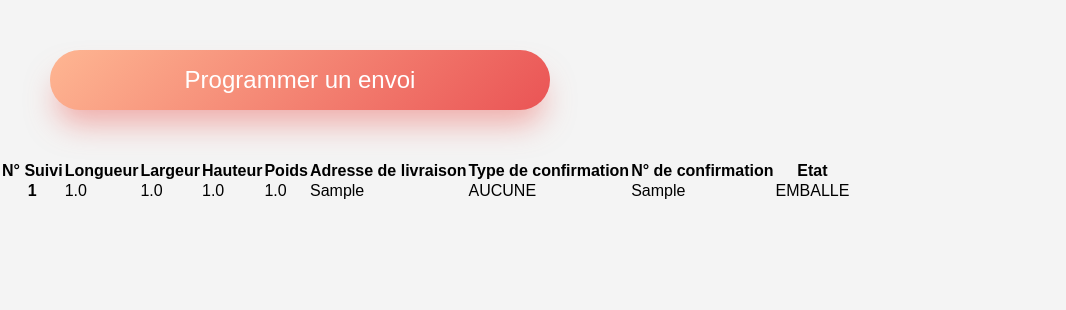
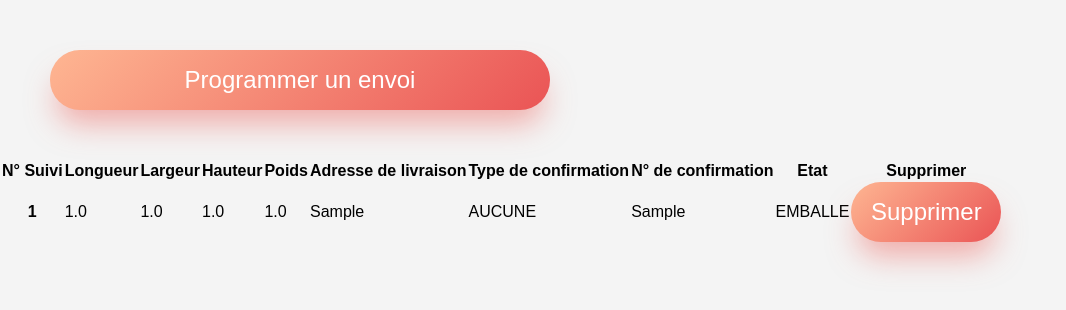
Before and after one commit to Mtoulliou/TransportCP, a Django app: page /expediteur/ in a window 1280 px wide. Shown: the part 181-491 px from the top of the page, without its empty margins (0-1066 px from the left). Run offline with Django 5.2, Linux system fonts and the light colour scheme; tables that the repository leaves empty hold one stand-in row (values such as "Sample post").

Commit message:
'commit''

```diff
--- a/TCP/TCP/urls.py
+++ b/TCP/TCP/urls.py
@@ -23,6 +23,7 @@ urlpatterns = [
     path('', views.accueil),
     path('accueil/', views.accueil),
     path('expediteur/', views.expediteur),
+    path('expediteur/supprimer/<int:colis_id>/', views.supprimer_colis, name='supprimer_colis'),
     path('destinataire/', views.destinataire),
     path('transporteur/', views.transporteur),
 ]
--- a/TCP/listings/templates/listings/expediteur.html
+++ b/TCP/listings/templates/listings/expediteur.html
@@ -44,6 +44,7 @@
                     <th scope="col">Type de confirmation</th>
                     <th scope="col">N° de confirmation</th>
                     <th scope="col">Etat</th>
+                    <th scope="col">Supprimer</th>
                 </tr>
             </thead>
             <tbody>
@@ -58,6 +59,12 @@
                     <td>{{colis.typeDeConfirmation}}</td>
                     <td>{{colis.numeroConfirmation}}</td>
                     <td>{{colis.etat}}</td>
+                    <td>
+                        <form action="{% url 'supprimer_colis' colis.numeroSuivi %}" method="post" id="supprimerForm{{ colis.numeroSuivi }}">
+                            {% csrf_token %}
+                            <button type="button" onclick="supprimerColis({{ colis.numeroSuivi }})" class="btn btn-danger">Supprimer</button>
+                        </form>
+                    </td>
                 </tr>
                 {% endfor %}
             </tbody>
@@ -79,3 +86,29 @@
         }
     });
 </script>
+<script>
+    function supprimerColis(colisId) {
+        if (confirm("Êtes-vous sûr de vouloir supprimer cet élément ?")) {
+            var form = document.getElementById("supprimerForm" + colisId);
+            fetch(form.action, {
+                method: 'POST',
+                headers: {
+                    'X-CSRFToken': '{{ csrf_token }}',
+                    'Content-Type': 'application/json'
+                },
+                body: JSON.stringify({ 'colis_id': colisId })
+            })
+            .then(response => {
+                if (response.ok) {
+                    // Mettre à jour le tableau après la suppression réussie
+                    window.location.reload();
+                } else {
+                    console.error('La requête de suppression a échoué.');
+                }
+            })
+            .catch(error => {
+                console.error('Erreur lors de la suppression:', error);
+            });
+        }
+    }
+</script>
--- a/TCP/listings/views.py
+++ b/TCP/listings/views.py
@@ -1,5 +1,5 @@
 from django.http import HttpResponse
-from django.shortcuts import render
+from django.shortcuts import render,redirect, get_object_or_404
 from listings.models import AdminTCP,Colis
 from listings.form import ColisForm
 
@@ -17,5 +17,10 @@ def expediteur(request):
         form.save()
     return render(request, 'listings/expediteur.html',{'colis':colis, 'form':form})
 
+def supprimer_colis(request, colis_id):
+    colis = get_object_or_404(Colis, pk=colis_id)
+    colis.delete()
+    return redirect('expediteur')
+
 def transporteur(request):
     return render(request, 'listings/transporteur.html')
```
Also changed, not shown: TCP/db.sqlite3.
